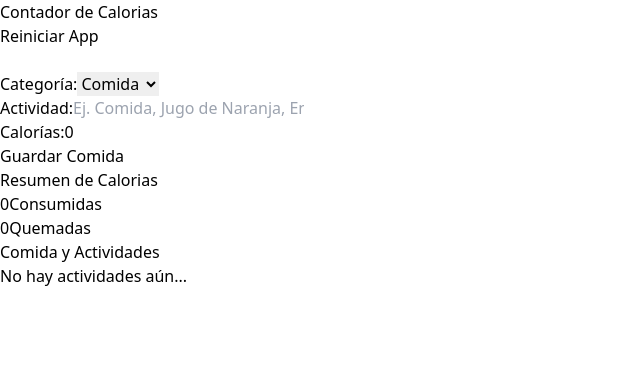
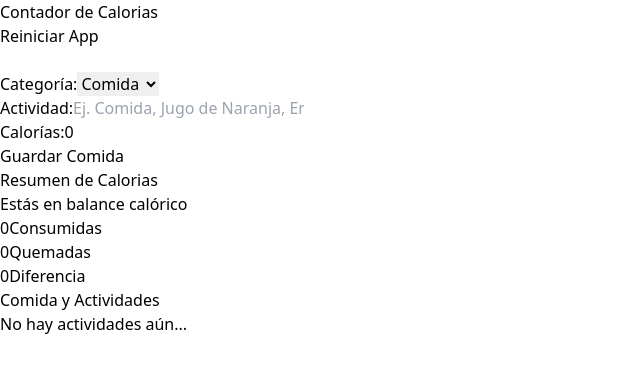
Before and after one commit to Sergiohc19/Contador-Calorias, a React (Vite) app: page / in a window 1280 px wide. Shown: the top 372 px of the page, without its empty margins (0-640 px from the left). Built offline with nearby package versions, Linux system fonts and the light colour scheme.

Commit message:
Proyecto Terminado

```diff
--- a/src/App.tsx
+++ b/src/App.tsx
@@ -1,25 +1,23 @@
 import { useReducer, useEffect, useMemo } from "react";
 import Form from "./components/Form";
-import { activityReducer, inicialState } from "./reducers/activityReducer";
+import { activityReducer, initialState } from "./reducers/activityReducer";
 import ActivityList from "./components/ActivityList";
 import { PowerIcon } from "@heroicons/react/24/outline";
 import CalorieTracker from "./components/CalorieTracker";
 
 function App() {
-  const [state, dispatch] = useReducer(activityReducer, inicialState);
+  const [state, dispatch] = useReducer(activityReducer, initialState);
 
   useEffect(() => {
     localStorage.setItem("activities", JSON.stringify(state.activities));
   }, [state.activities]);
 
-  const canRestartApp = useMemo(() => state.activities.length, [state.activities])
-
-
+  const canRestartApp = useMemo(() => state.activities.length > 0, [state.activities]);
 
   return (
     <>
       <header className="bg-lime-600 py-3">
-        <div className="max-w-4xl mx-auto flex justify-between">
+        <div className="max-w-4xl mx-auto flex justify-between items-center">
           <h1 className="text-center text-2xl font-bold text-white uppercase">
             Contador de Calorias
           </h1>
@@ -29,7 +27,7 @@ function App() {
             <button
               className="bg-black cursor-pointer rounded-full flex items-center p-1 disabled:opacity-30"
               disabled={!canRestartApp}
-              onClick={() => dispatch({type: "restart-app" })}
+              onClick={() => dispatch({ type: "restart-app" })}
             >
               <PowerIcon className="h-9 w-9 text-gray-500 scale-100
                hover:text-green-400 transition-colors duration-100 hover:scale-105  " />
@@ -40,7 +38,6 @@ function App() {
 
       <section
         className=" py-20 px-5 bg-contain bg-center bg-lime-500"
-
       >
         <div className="max-w-4xl mx-auto">
           <Form dispatch={dispatch} state={state} />
@@ -53,7 +50,6 @@ function App() {
           activities={state.activities}
           />
         </div>
-
       </section>
 
       <section className="p-10 mx-auto max-w-4xl">
--- a/src/components/CalorieTracker.tsx
+++ b/src/components/CalorieTracker.tsx
@@ -27,16 +27,28 @@ export default function CalorieTracker({ activities }: CalorieTrackerProps) {
       ),
     [activities]
   );
+  const netCalories = useMemo(
+    () => caloriesConsumed - caloriesBurned,
+    [activities]
+  );
 
   return (
     <>
       <h2 className="text-4xl font-black text-white text-center">
         Resumen de Calorias
+
       </h2>
+      <p className="text-2xl font-black text-green-500 text-center">
+          {netCalories < 0
+            ? `Estás en déficit calórico`
+            : netCalories > 0
+            ? `Estás en superávit calórico`
+            : `Estás en balance calórico`}
+        </p>
       <div className="flex flex-col items-center md:flex-row md:justify-between gap-5 mt-10">
         <CalorieDisplay calories={caloriesConsumed} text="Consumidas" />
-
         <CalorieDisplay calories={caloriesBurned} text="Quemadas" />
+        <CalorieDisplay calories={netCalories} text="Diferencia" />
       </div>
     </>
   );
--- a/src/components/Form.tsx
+++ b/src/components/Form.tsx
@@ -109,7 +109,7 @@ export default function Form({ dispatch, state }: FormProps) {
       </div>
       <input
         type="submit"
-        className="bg-black border  disabled:opacity-25 text-white text-xl font-extrabold w-full p-2 font-bold uppercase hover:bg-lime-400 cursor-pointer transition-all duration-1000"
+        className="bg-black border  disabled:opacity-25 text-white text-xl  w-full p-2 font-bold uppercase hover:bg-green-700 cursor-pointer transition-all duration-1000"
         value={activity.category === 1 ? "Guardar Comida" : "Guardar Ejercicio"}
         disabled={!isValidActivity()}
       />
--- a/src/reducers/activityReducer.ts
+++ b/src/reducers/activityReducer.ts
@@ -11,20 +11,18 @@ export type ActivityState = {
     activeID: Activity["id"];
 };
 
-
 const localStorageActivities = (): Activity[] => {
     const activities = localStorage.getItem("activities")
     return activities ? JSON.parse(activities) : []
-
 }
 
-export const inicialState: ActivityState = {
+export const initialState: ActivityState = {
     activities: localStorageActivities(),
     activeID: "",
 };
 
 export const activityReducer = (
-    state: ActivityState = inicialState,
+    state: ActivityState = initialState,
     action: ActivityActions
 ) => {
     if (action.type === "save-activity") {
```
